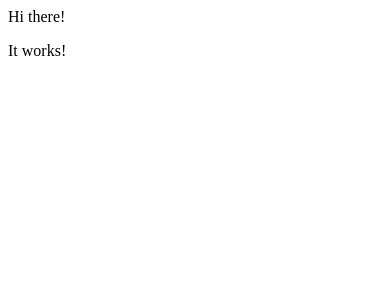
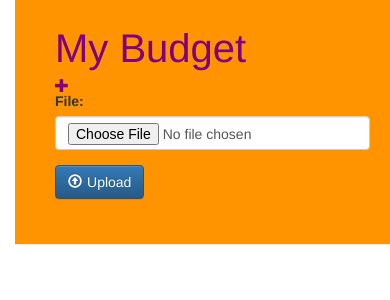
Before and after one commit to naomitori07/BudgetSite, a Django app: page / in a window 390 px wide. Shown: the top 300 px of the page. Run offline with Django 3.2, Linux system fonts and the light colour scheme; data that the repository does not hold is empty; some libraries are stand-ins or nearby versions.

Commit message:
upload expenses

```diff
--- a/expense/admin.py
+++ b/expense/admin.py
@@ -1,4 +1,5 @@
 from django.contrib import admin
-from .models import Expense
+from .models import Expense, Budget
 
 admin.site.register(Expense)
+admin.site.register(Budget)
--- /dev/null
+++ b/expense/static/css/expense.css
@@ -0,0 +1,18 @@
+a {
+    color: purple;
+}
+
+body {
+    padding-left: 15px;
+}
+
+.page-header {
+    background-color: #ff9400;
+    margin-top: 0;
+    padding: 20px 20px 20px 40px;
+}
+
+.heading {
+  color: purple;
+  font-size: 40px;
+}
--- /dev/null
+++ b/expense/templates/expense/base.html
@@ -0,0 +1,47 @@
+{% load static %}
+<html>
+    <head>
+        <title>Budget</title>
+        <link rel="stylesheet" href="//maxcdn.bootstrapcdn.com/bootstrap/3.2.0/css/bootstrap.min.css">
+        <link rel="stylesheet" href="//maxcdn.bootstrapcdn.com/bootstrap/3.2.0/css/bootstrap-theme.min.css">
+        <link rel="stylesheet" href="{% static 'css/expense.css' %}">
+    </head>
+    <body>
+        <div class="page-header">
+            <a href="/">
+              <div class="heading">My Budget</div>
+            </a>
+            <a href="{% url 'expense_new' %}" class="top-menu">
+              <span class="glyphicon glyphicon-plus"></span>
+            </a>
+
+
+            <form action="{% url 'expense_upload' %}" method="POST" enctype="multipart/form-data" class="form-horizontal">
+              {% csrf_token %}
+              <div class="form-group">
+                  <label for="name" class="col-md-3 col-sm-3 col-xs-12 control-label">File: </label>
+                  <div class="col-md-8">
+                      <input type="file" name="csv_file" id="csv_file" required="True" class="form-control">
+                  </div>
+              </div>
+              <div class="form-group">
+                  <div class="col-md-3 col-sm-3 col-xs-12 col-md-offset-3" style="margin-bottom:10px;">
+                       <button class="btn btn-primary"> <span class="glyphicon glyphicon-upload" style="margin-right:5px;"></span>Upload </button>
+                  </div>
+              </div>
+            </form>
+
+
+
+
+        </div>
+        <div class="content container">
+            <div class="row">
+                <div class="col-md-8">
+                {% block content %}
+                {% endblock %}
+                </div>
+            </div>
+        </div>
+    </body>
+</html>
--- a/expense/templates/expense/expense_list.html
+++ b/expense/templates/expense/expense_list.html
@@ -1,9 +1,11 @@
-<html>
-    <head>
-        <title>Budget</title>
-    </head>
-    <body>
-        <p>Hi there!</p>
-        <p>It works!</p>
-    </body>
-</html>
+{% extends 'expense/base.html' %}
+
+{% block content %}
+    {% for expense in expenses %}
+        <div>
+            <p>date: {{ expense.date }}</p>
+            <h1><a href="{% url 'expense_detail' pk=expense.pk %}">{{ expense.title }}</a></h1>
+            <p>{{ expense.category|linebreaksbr }}</p>
+        </div>
+    {% endfor %}
+{% endblock %}
--- a/expense/urls.py
+++ b/expense/urls.py
@@ -3,4 +3,8 @@ from . import views
 
 urlpatterns = [
     path('', views.expense_list, name='expense_list'),
+    path('expense/<int:pk>/', views.expense_detail, name='expense_detail'),
+    path('expense/new/', views.expense_new, name='expense_new'),
+    path('expense/<int:pk>/edit/', views.expense_edit, name='expense_edit'),
+    path('expense/upload/', views.expense_upload, name='expense_upload'),
 ]
--- a/expense/views.py
+++ b/expense/views.py
@@ -1,4 +1,59 @@
-from django.shortcuts import render
+from django.shortcuts import render, get_object_or_404, redirect, reverse
+from .models import Expense
+from .forms import ExpenseForm
+from django.utils import timezone
+from django.db import transaction
+from datetime import datetime
+import time
 
 def expense_list(request):
-    return render(request, 'expense/expense_list.html', {})
+    expenses = Expense.objects.all()
+    return render(request, 'expense/expense_list.html', {'expenses': expenses})
+
+def expense_detail(request, pk):
+    expense = get_object_or_404(Expense, pk=pk)
+    return render(request, 'expense/expense_detail.html', {'expense': expense})
+
+def expense_new(request):
+    if request.method == "POST":
+        form = ExpenseForm(request.POST)
+        if form.is_valid():
+            expense = form.save(commit=False)
+            expense.save()
+            return redirect('expense_detail', pk=expense.pk)
+    else:
+        form = ExpenseForm()
+    return render(request, 'expense/expense_edit.html', {'form': form})
+
+def expense_edit(request, pk):
+    expense = get_object_or_404(Expense, pk=pk)
+    if request.method == "POST":
+        form = ExpenseForm(request.POST, instance=expense)
+        if form.is_valid():
+            expense = form.save(commit=False)
+            expense.save()
+            return redirect('expense_detail', pk=expense.pk)
+    else:
+        form = ExpenseForm(instance=expense)
+    return render(request, 'expense/expense_edit.html', {'form': form})
+
+def expense_upload(request):
+	csv_file = request.FILES["csv_file"]
+	file_data = csv_file.read().decode("utf-8")
+	lines = file_data.split("\n")
+	with transaction.atomic():
+		for line in lines:
+			fields = line.split(",")
+			data_dict = {}
+			data_dict["date"] = datetime.strptime(fields[0], "%d/%m/%y")
+			data_dict["title"] = fields[1]
+			data_dict["amount"] = fields[2]
+			data_dict["category"] = fields[3]
+			data_dict["explanation"] = fields[4]
+			form = ExpenseForm(data_dict)
+			if form.is_valid():
+				form.save()
+			else:
+				print(form.errors)
+
+	return redirect('expense_list')
```
Also changed, not shown: expense/forms.py (added, +8 -0 lines), expense/models.py (+37 -6 lines), expense/templates/expense/expense_detail.html (added, +14 -0 lines), expense/templates/expense/expense_edit.html (added, +9 -0 lines), expense/migrations/0003_auto_20180828_0052.py (added), expense/migrations/0004_auto_20180828_0054.py (added), expense/migrations/0005_delete_budget.py (added), expense/migrations/0006_budget.py (added), expense/migrations/0007_auto_20180828_0112.py (added).
